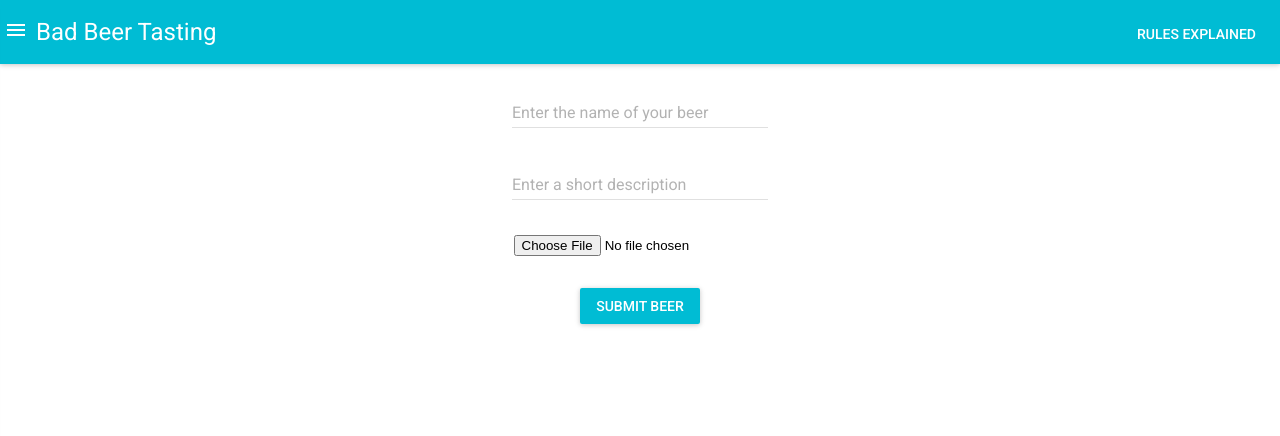
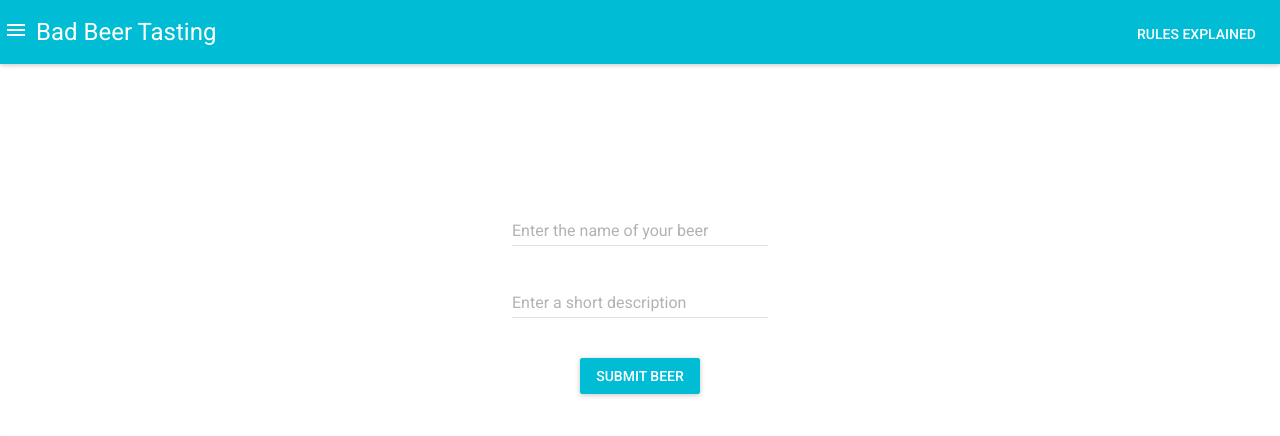
Before and after one commit to scottdevito/bad-beer-tasting, a React (Create React App) app: page /your-beer in a window 1280 px wide. Shown: the top 436 px of the page. Built offline with nearby package versions, Linux system fonts and the light colour scheme.

Commit message:
Styling changes/remove image upload

```diff
--- a/src/App.css
+++ b/src/App.css
@@ -41,13 +41,22 @@ body {
   align-items: center;
 }
 
+/* Main Screen */
 .main-screen {
+  display: flex;
+  flex-direction: column;
+  justify-content: space-around;
+  align-items: center;
+  margin-top: 1em;
+  height: 60vh;
+}
+
+.timer-wrapper {
   display: flex;
   flex-direction: column;
   justify-content: center;
   align-items: center;
   margin-top: 1em;
-  height: 60vh;
 }
 
 .timer-icon {
@@ -66,6 +75,7 @@ body {
   margin: 0.2em;
 }
 
+/* Nav Menu */
 .nav-menu {
   cursor: pointer;
 }
@@ -95,10 +105,7 @@ a {
   justify-content: center;
   align-items: center;
   width: 100vw;
-}
-
-.image-upload {
-  margin-top: 2em;
+  height: 60vh;
 }
 
 .your-beer-submit {
--- a/src/screens/main_screen.js
+++ b/src/screens/main_screen.js
@@ -3,6 +3,7 @@ import RaisedButton from 'material-ui/RaisedButton';
 import Divider from 'material-ui/Divider';
 import Timer from 'material-ui/svg-icons/image/timer';
 import { black500 } from 'material-ui/styles/colors';
+import { Link } from 'react-router-dom';
 
 import LinearProgressBarTimer from '../components/linear_progress_bar_timer';
 import TimerCount from '../components/timer_count';
@@ -13,6 +14,7 @@ let startSeconds = 600;
 const MainScreen = () => {
   return (
     <div className="main-screen">
+      <div className="timer-wrapper">
         <Timer color={black500} className="timer-icon" />
         <h2 className="timer-count">
           <TimerCount secondsLeft={secondsLeft} />
@@ -21,16 +23,18 @@ const MainScreen = () => {
           startSeconds={startSeconds}
           secondsLeft={secondsLeft}
         />
+      </div>
 
       <Divider />
 
-      <h1>Game Buttons</h1>
       {secondsLeft > 0 ? (
+        <Link to="your-beer">
           <RaisedButton
             className="game-button"
             label="Add Your Beer"
             primary={true}
           />
+        </Link>
       ) : (
         <RaisedButton className="game-button" label="Vote Now" primary={true} />
       )}
--- a/src/screens/rules_screen.js
+++ b/src/screens/rules_screen.js
@@ -51,7 +51,7 @@ class RulesScreen extends Component {
 
         {step > 0 && (
           <FlatButton
-            label="Back"
+            label="Previous"
             disabled={stepIndex === 0}
             disableTouchRipple={true}
             disableFocusRipple={true}
--- a/src/screens/your_beer_screen.js
+++ b/src/screens/your_beer_screen.js
@@ -13,13 +13,6 @@ class YourBeerScreen extends Component {
 
         <TextField floatingLabelText="Enter a short description" />
 
-        <input
-          className="image-upload"
-          accept="image/*"
-          id="icon-button-file"
-          type="file"
-        />
-
         <RaisedButton
           className="your-beer-submit"
           label="Submit Beer"
```
Lines whose indentation alone changed are shown as unchanged.
